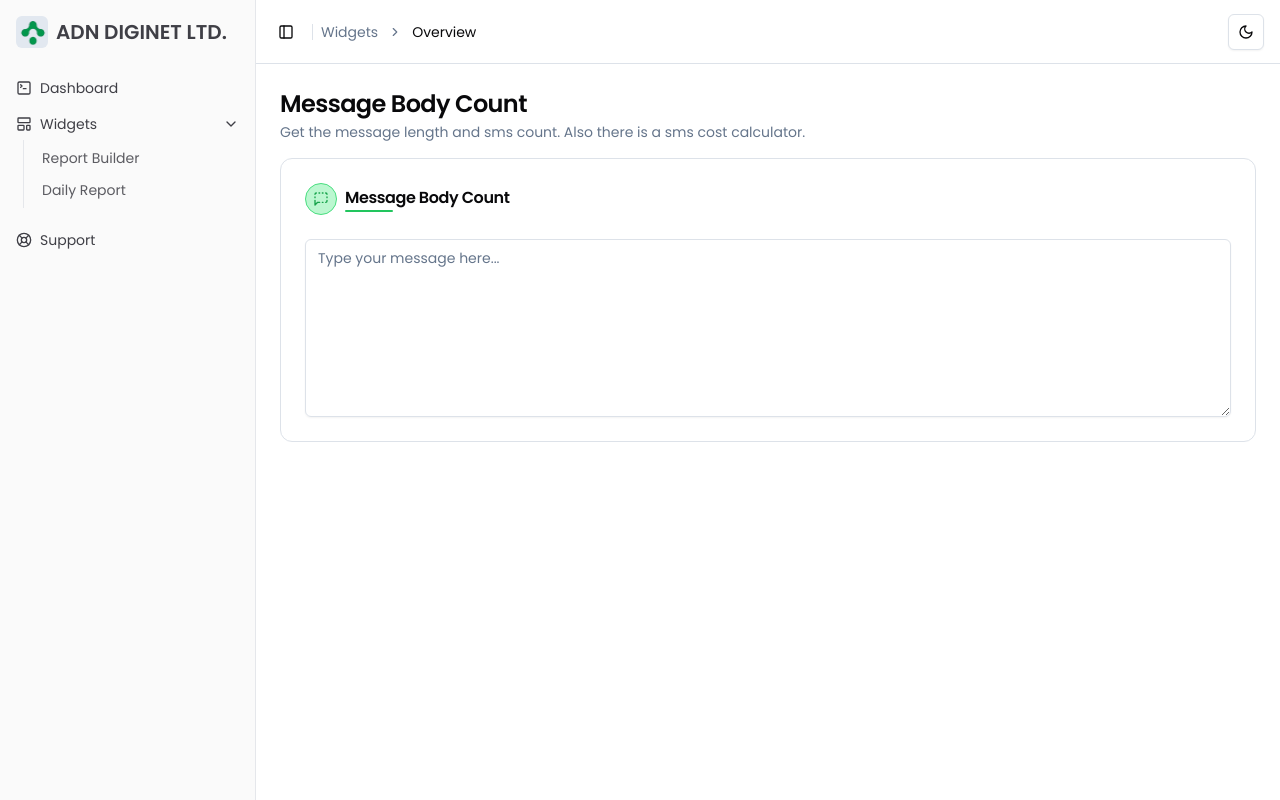
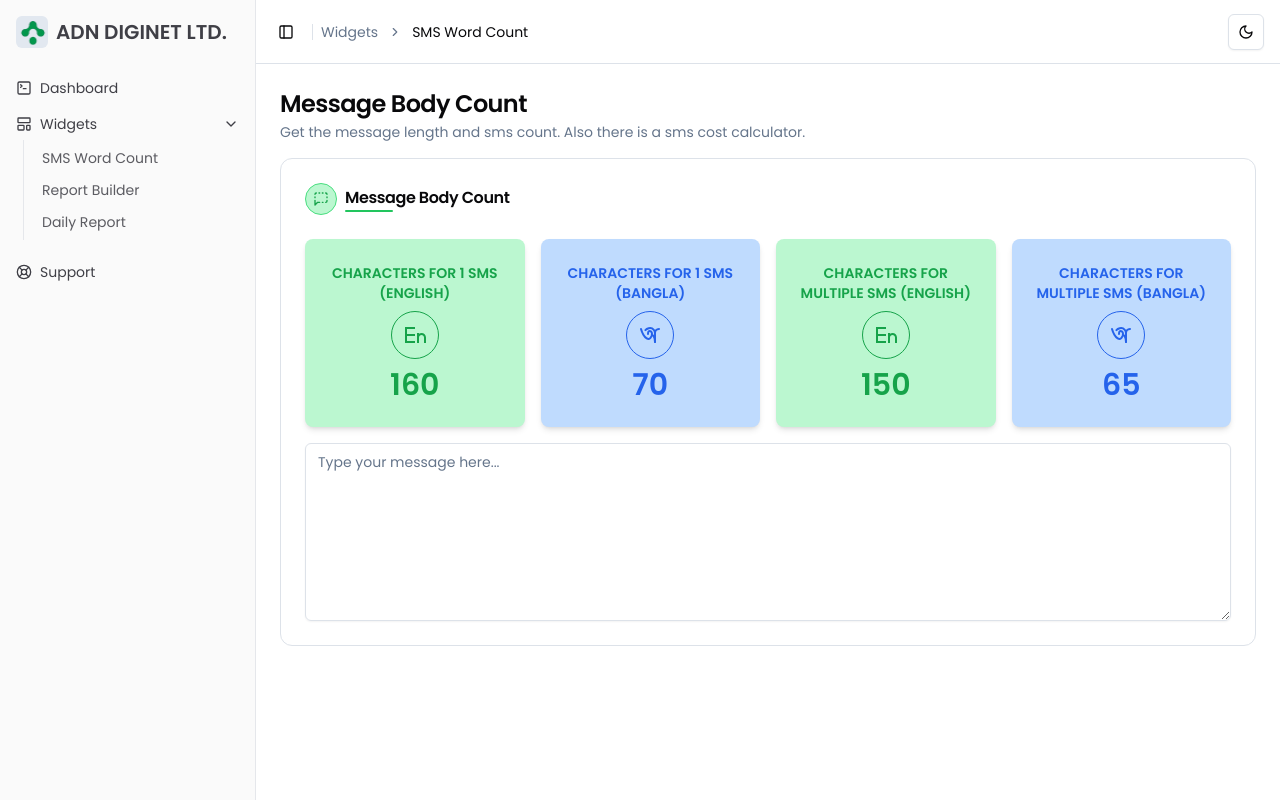
Before and after one commit to faijulislambd/adn-widgets, a Next.js app: page /widgets/sms-word-count in a window 1280 px wide. Built offline with nearby package versions, Linux system fonts and the light colour scheme.

Commit message:
Fixed SMS Panel Count Not Showing

```diff
--- a/app/api/daily-report-data/route.ts
+++ b/app/api/daily-report-data/route.ts
@@ -38,24 +38,38 @@ export async function GET() {
       ]);
     }
 
-    const smsData = await page.evaluate(() => ({
-      success: document
-        .querySelector("#success_total_sms")
-        ?.textContent?.trim(),
-      failed: document.querySelector("#failed_total_sms")?.textContent?.trim(),
-      pending: document
-        .querySelector("#pending_total_sms")
-        ?.textContent?.trim(),
+    // Wait until the dashboard AJAX populates the success count (non-empty, non-zero)
+    await page.waitForFunction(
+      () => {
+        const el = document.querySelector("#success_total_sms");
+        const text = el?.textContent?.trim();
+        return text !== undefined && text !== "" && text !== "0";
+      },
+      { timeout: 30000 },
+    );
+
+    const smsData = await page.evaluate(() => {
+      const parseCount = (selector: string) => {
+        const text =
+          document.querySelector(selector)?.textContent?.trim() ?? "0";
+        return parseInt(text.replace(/[^0-9]/g, ""), 10) || 0;
+      };
+      return {
+        success: parseCount("#success_total_sms"),
+        failed: parseCount("#failed_total_sms"),
+        pending: parseCount("#pending_total_sms"),
         topThreeClients: Array.from(
           document.querySelectorAll("#topClientTbody tr"),
         ).map((row) => {
           const cells = row.querySelectorAll("td");
+          const smsText = cells[1]?.textContent?.trim() ?? "0";
           return {
             clientName: cells[0]?.textContent?.trim() || "",
-          totalSMS: cells[1]?.textContent?.trim() || "",
+            totalSMS: parseInt(smsText.replace(/[^0-9]/g, ""), 10) || 0,
           };
         }),
-    }));
+      };
+    });
 
     return Response.json({ success: true, smsData });
   } catch (error) {
--- a/app/widgets/sms-word-count/page.tsx
+++ b/app/widgets/sms-word-count/page.tsx
@@ -1,8 +1,11 @@
 "use client";
 
+import StatusCard from "@/components/daily-update/StatusCard";
 import UpdateHeader from "@/components/daily-update/UpdateHeader";
 import { Textarea } from "@/components/ui/textarea";
 import { MessageSquareDashedIcon } from "lucide-react";
+import { RiEnglishInput } from "react-icons/ri";
+import { TbAlphabetBangla } from "react-icons/tb";
 import { useState } from "react";
 
 const CharacterCount = () => {
@@ -74,7 +77,40 @@ const CharacterCount = () => {
           title="Message Body Count"
           icon={<MessageSquareDashedIcon className="size-4" />}
         />
-        <div className="mb-4 grid-cols-1 md:grid-cols-2 lg:grid-cols-4 gap-4"></div>
+        <div className="mb-4 grid grid-cols-1 md:grid-cols-2 lg:grid-cols-4 gap-4">
+          <StatusCard
+            title="Characters for 1 SMS (English)"
+            value={engSingleSmsCount}
+            bgColor="bg-green-200"
+            borderColor="border-green-600"
+            textColor="text-green-600"
+            icon={<RiEnglishInput className="size-6" />}
+          />
+          <StatusCard
+            title="Characters for 1 SMS (Bangla)"
+            value={banglaSingleSmsCount}
+            bgColor="bg-blue-200"
+            borderColor="border-blue-600"
+            textColor="text-blue-600"
+            icon={<TbAlphabetBangla className="size-6" />}
+          />
+          <StatusCard
+            title="Characters for multiple SMS (English)"
+            value={engMultiSmsCount}
+            bgColor="bg-green-200"
+            borderColor="border-green-600"
+            textColor="text-green-600"
+            icon={<RiEnglishInput className="size-6" />}
+          />
+          <StatusCard
+            title="Characters for multiple SMS (Bangla)"
+            value={banglaMultiSmsCount}
+            bgColor="bg-blue-200"
+            borderColor="border-blue-600"
+            textColor="text-blue-600"
+            icon={<TbAlphabetBangla className="size-6" />}
+          />
+        </div>
 
         <Textarea
           placeholder="Type your message here..."
--- a/components/daily-update/StatusCard.tsx
+++ b/components/daily-update/StatusCard.tsx
@@ -17,7 +17,9 @@ const StatusCard = ({
     <div
       className={`flex flex-col items-center gap-y-2 justify-center w-full px-4 py-6 ${bgColor} rounded-lg shadow-md`}
     >
-      <span className={`text-lg font-semibold uppercase ${textColor}`}>
+      <span
+        className={`text-sm font-semibold uppercase text-center ${textColor}`}
+      >
         {title}
       </span>
       <div
--- a/lib/nav.ts
+++ b/lib/nav.ts
@@ -13,6 +13,7 @@ export const navItems: NavItem[] = [
     title: "Widgets",
     icon: LayoutTemplate,
     items: [
+      { label: "SMS Word Count", href: "/widgets/sms-word-count" },
       { label: "Report Builder", href: "/widgets/report-builder" },
       { label: "Daily Report", href: "/widgets/daily-report" },
       // { label: "Monthly Report", href: "/widgets/monthly-report" },
```
Lines whose indentation alone changed are shown as unchanged.
